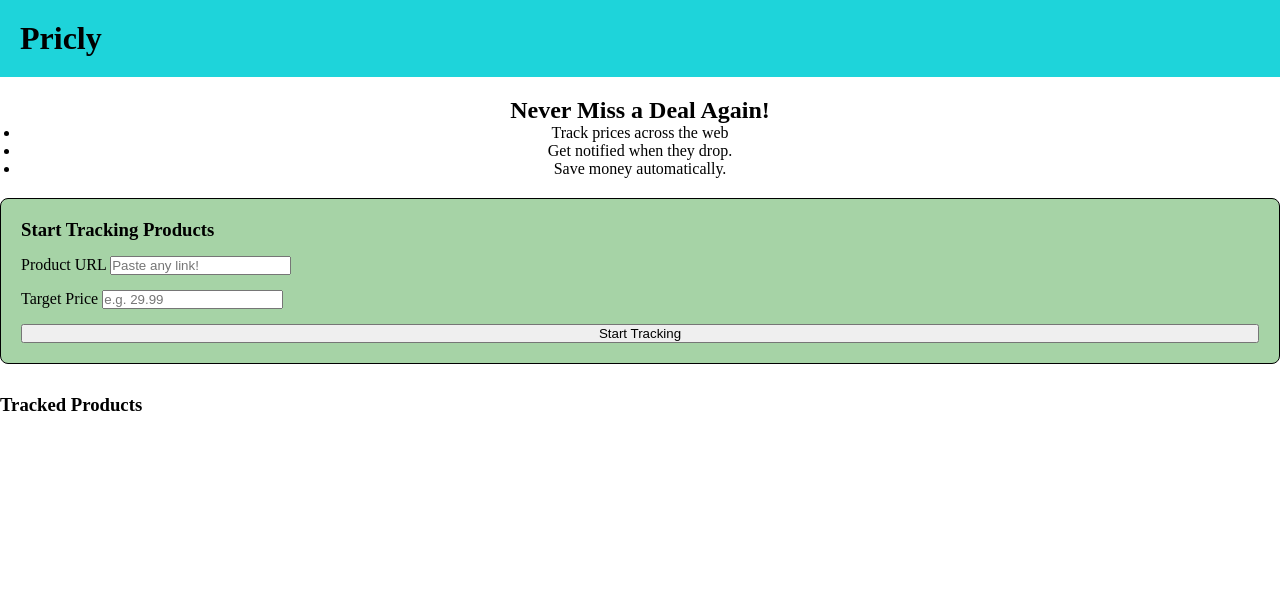
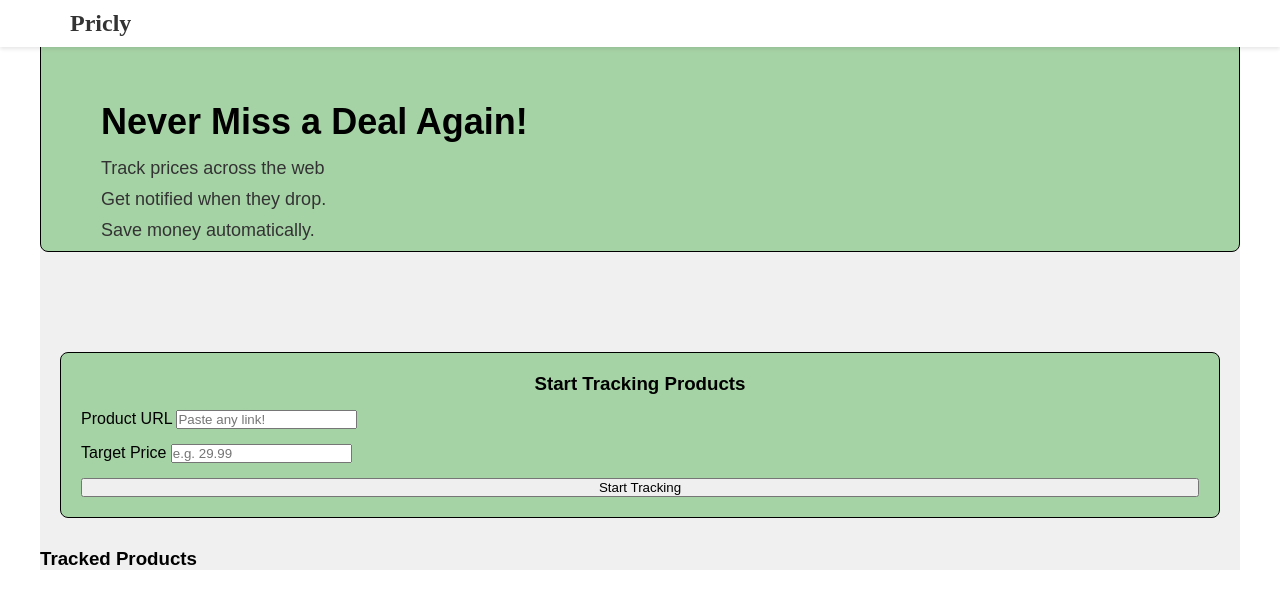
Before and after one commit to Uneeb-Ashfaq/Pricly, a Flask app: page / in a window 1280 px wide. Shown: the top 609 px of the page. Run offline with Flask 3, Linux system fonts and the light colour scheme.

Commit message:
Updated layout

```diff
--- a/static/css/main.css
+++ b/static/css/main.css
@@ -14,27 +14,64 @@ html {
 }
 
 
+main {
+    max-width: 1200px;
+    margin: 0 auto;
+    font-family: Arial, sans-serif;
+    background-color: rgb(240, 240, 240);
+}
 
 
+header {
+    position: fixed;
+    top : 0; left: 0; right: 0;
+    display: flex;
+    justify-content: space-between;
+    padding: 10px;
+    background-color: rgb(255, 255, 255);
+    box-shadow: 0 2px 4px rgba(0, 0, 0, 0.1);
+    z-index: 1000;
+    }
+header h1 {
+    font-size: 24px;
+    color: #333333;
+    margin-left: 60px;
+}
+.hero-section {
+    padding: 20;
+    background: rgb(166, 211, 166);
+    border-radius: 8px;
+    border: 1px solid #000000;
 
-.banner {
-    text-align: left;
-    padding: 20px;
-    background-color: rgb(30, 212, 218);
-    }
-
-.hero-section {
-    text-align: center;
-    padding: 20px;
 }
 
+.hero-section h2 {
+    margin-left: 60px;
+    margin-top: 100px;
+    margin-bottom: 15px;
+    font-size: 36px;
+
+}
+
+.hero-section p {
+    margin-left: 60px;
+    margin-bottom: 10px;
+    font-size: 18px;
+    color: #333333;
+}
 .body-section {
+    margin-top: 100px;
     background-color: rgb(166, 211, 166);
     padding: 20px;
     border-radius: 8px;
     margin-bottom: 30px;
+    margin-right: 20px;
+    margin-left: 20px;
     border: 1px solid #000000;
+}
 
+.body-section h3{
+    text-align: center;
 }
 .track-form {
     display: flex;
--- a/templates/index.html
+++ b/templates/index.html
@@ -18,11 +18,9 @@
   <!-- Hero -->
   <section class="hero-section">
     <h2>Never Miss a Deal Again!</h2>
-    <ul class="hero-points">
-      <li>Track prices across the web</li>
-      <li>Get notified when they drop.</li>
-      <li>Save money automatically.</li>
-    </ul>
+    <p>Track prices across the web</p>
+    <p>Get notified when they drop.</p>
+    <p>Save money automatically.</p>
   </section>
 
   <!-- Form area -->
```
